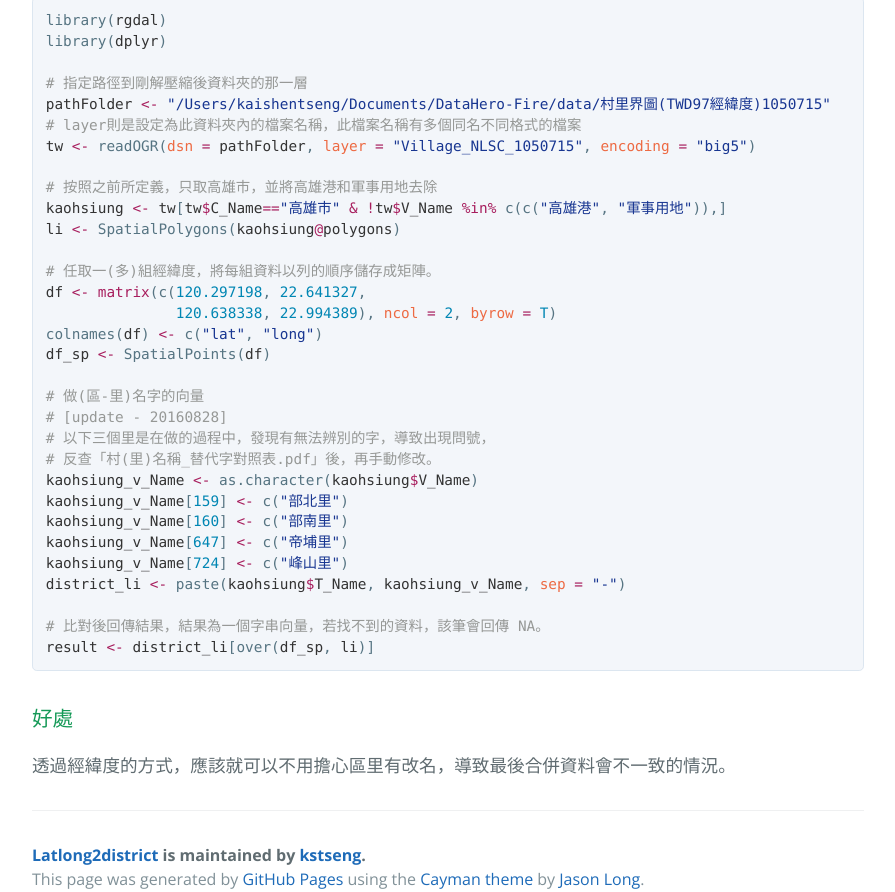
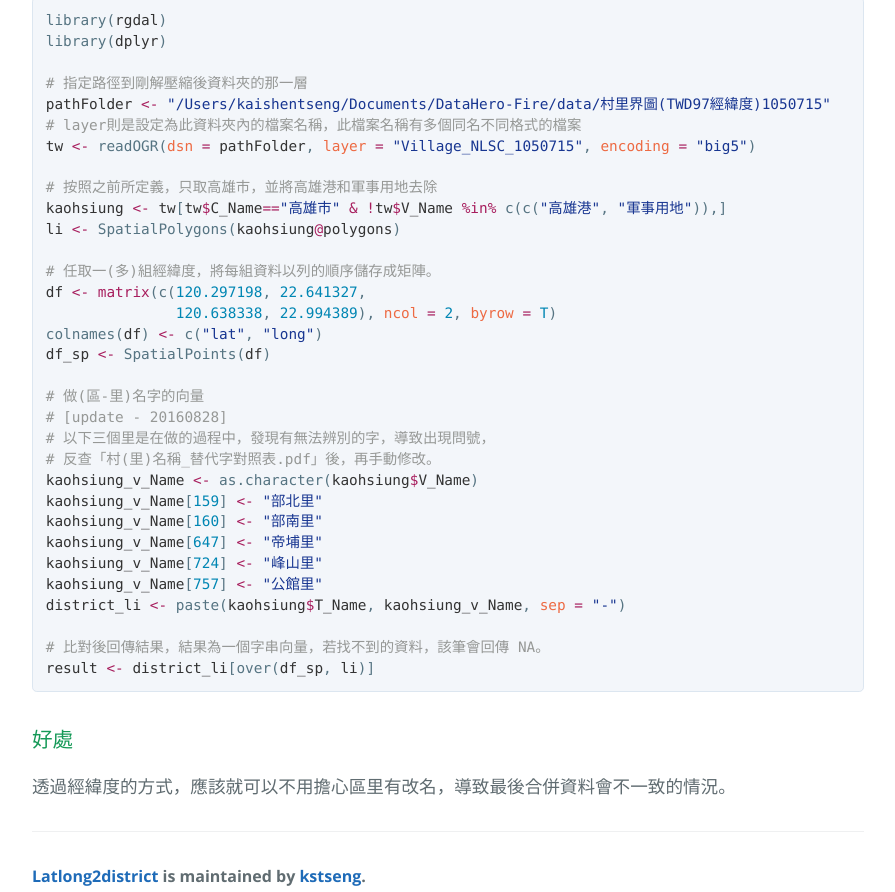
Before and after one commit to kstseng/Latlong2District, a plain HTML site: page index.html in a window 1280 px wide. Shown: the part 1022-1914 px from the top of the page, without its empty margins (192-1087 px from the left). Drawn offline with nearby package versions, Linux system fonts and the light colour scheme.

```diff
--- a/index.html
+++ b/index.html
@@ -70,10 +70,11 @@
 <span class="pl-c"># 以下三個里是在做的過程中，發現有無法辨別的字，導致出現問號，</span>
 <span class="pl-c"># 反查「村(里)名稱_替代字對照表.pdf」後，再手動修改。</span>
 <span class="pl-smi">kaohsiung_v_Name</span> <span class="pl-k">&lt;-</span> as.character(<span class="pl-smi">kaohsiung</span><span class="pl-k">$</span><span class="pl-smi">V_Name</span>)
-<span class="pl-smi">kaohsiung_v_Name</span>[<span class="pl-c1">159</span>] <span class="pl-k">&lt;-</span> c(<span class="pl-s"><span class="pl-pds">"</span>部北里<span class="pl-pds">"</span></span>)
-<span class="pl-smi">kaohsiung_v_Name</span>[<span class="pl-c1">160</span>] <span class="pl-k">&lt;-</span> c(<span class="pl-s"><span class="pl-pds">"</span>部南里<span class="pl-pds">"</span></span>)
-<span class="pl-smi">kaohsiung_v_Name</span>[<span class="pl-c1">647</span>] <span class="pl-k">&lt;-</span> c(<span class="pl-s"><span class="pl-pds">"</span>帝埔里<span class="pl-pds">"</span></span>)
-<span class="pl-smi">kaohsiung_v_Name</span>[<span class="pl-c1">724</span>] <span class="pl-k">&lt;-</span> c(<span class="pl-s"><span class="pl-pds">"</span>峰山里<span class="pl-pds">"</span></span>)
+<span class="pl-smi">kaohsiung_v_Name</span>[<span class="pl-c1">159</span>] <span class="pl-k">&lt;-</span> <span class="pl-s"><span class="pl-pds">"</span>部北里<span class="pl-pds">"</span></span>
+<span class="pl-smi">kaohsiung_v_Name</span>[<span class="pl-c1">160</span>] <span class="pl-k">&lt;-</span> <span class="pl-s"><span class="pl-pds">"</span>部南里<span class="pl-pds">"</span></span>
+<span class="pl-smi">kaohsiung_v_Name</span>[<span class="pl-c1">647</span>] <span class="pl-k">&lt;-</span> <span class="pl-s"><span class="pl-pds">"</span>帝埔里<span class="pl-pds">"</span></span>
+<span class="pl-smi">kaohsiung_v_Name</span>[<span class="pl-c1">724</span>] <span class="pl-k">&lt;-</span> <span class="pl-s"><span class="pl-pds">"</span>峰山里<span class="pl-pds">"</span></span>
+<span class="pl-smi">kaohsiung_v_Name</span>[<span class="pl-c1">757</span>] <span class="pl-k">&lt;-</span> <span class="pl-s"><span class="pl-pds">"</span>公館里<span class="pl-pds">"</span></span>
 <span class="pl-smi">district_li</span> <span class="pl-k">&lt;-</span> paste(<span class="pl-smi">kaohsiung</span><span class="pl-k">$</span><span class="pl-smi">T_Name</span>, <span class="pl-smi">kaohsiung_v_Name</span>, <span class="pl-v">sep</span> <span class="pl-k">=</span> <span class="pl-s"><span class="pl-pds">"</span>-<span class="pl-pds">"</span></span>)
 
 <span class="pl-c"># 比對後回傳結果，結果為一個字串向量，若找不到的資料，該筆會回傳 NA。</span>
```
Also changed, not shown: params.json (+1 -1 lines).
